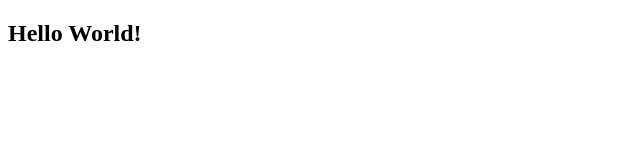
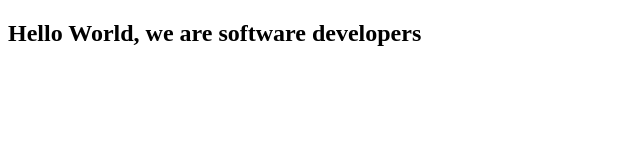
Before and after one commit to orlahdimzzy/oladimeji-hamid, a plain HTML site: page fcc-test-suite-template-master/index.html in a window 1280 px wide. Shown: the whole page, without its empty margins (0-640 px from the left). Drawn offline with Linux system fonts and the light colour scheme.

Commit message:
Added version 2

```diff
--- a/fcc-test-suite-template-master/index.html
+++ b/fcc-test-suite-template-master/index.html
@@ -7,7 +7,7 @@
   </head>
 
   <body>
-    <h2>Hello World!</h2>
+    <h2>Hello World, we are software developers</h2>
     <script src="https://cdn.freecodecamp.org/testable-projects-fcc/v1/bundle.js"></script>
 
     <!--
```
